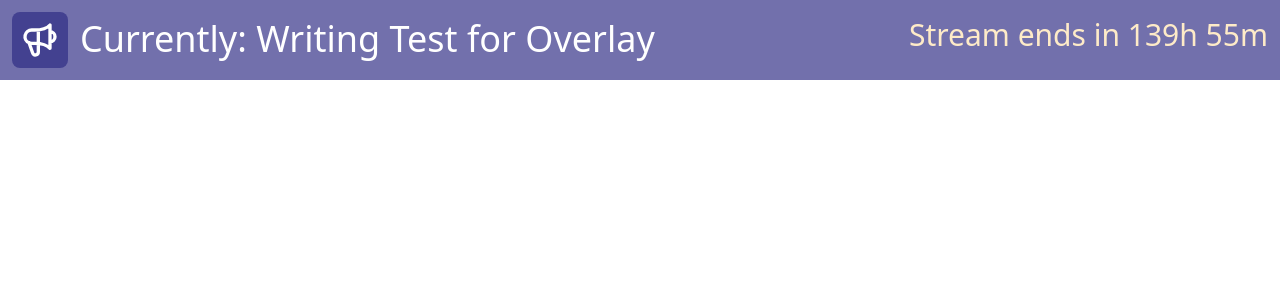
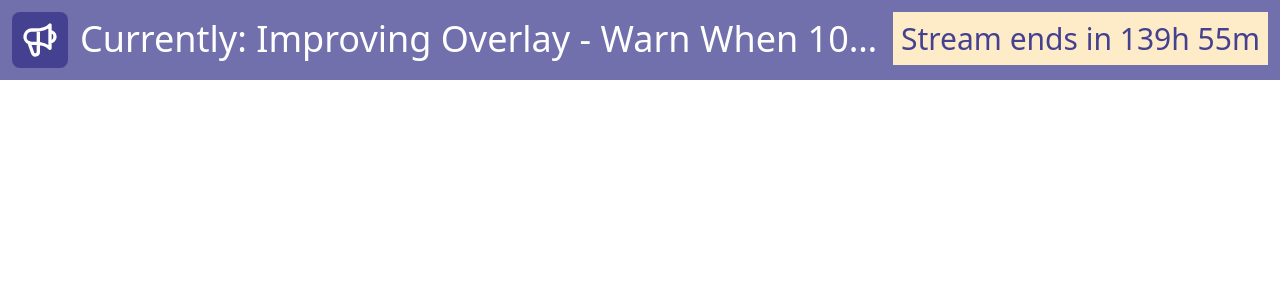
Before and after one commit to jitterted/jitteroverlay, a Vue app: page / in a window 1280 px wide. Shown: the top 300 px of the page. Built offline with nearby package versions, Linux system fonts and the light colour scheme; what @tailwindcss/ui would draw is missing.

Commit message:
Stream time remaining CSS class now is switched by the isNoteTime computed property.

```diff
--- a/src/App.vue
+++ b/src/App.vue
@@ -12,15 +12,16 @@
             </span>
             <p class="ml-3 font-medium text-4xl text-white truncate">
               Currently:
-              <!--              Improving Overlay - Warn When 10 Minutes Left in Stream-->
-              Writing Test for Overlay
-              <!--              Chatting About Today's Tasks-->
-              <!--              ☕️ Blackjack - Continue to Build Up the State Pattern-->
-              <!--              Noting Tasks for Next Stream-->
+              Improving Overlay - Warn When 10 Minutes Left in Stream
+              <!-- Chatting About Today's Tasks-->
+              <!-- ☕️ Blackjack - Continue to Build Up the State Pattern-->
+              <!-- Noting Tasks for Next Stream-->
             </p>
           </div>
           <div class="flex-shrink-0">
-            <p class="ml-3 font-medium text-3xl text-orange-200 truncate">
+            <p class="px-2 py-1 ml-3 font-medium text-3xl truncate"
+               v-bind:class="[isNoteTime ? noteTimeColorClasses : normalColorClasses]"
+            >
               Stream ends in {{ timeLeft }}
             </p>
           </div>
@@ -38,7 +39,9 @@ export default {
     return {
       streamEndDateTime: new Date('June 18, 2020 15:50:00'),
       timeLeftMs: 0,
-      interval: undefined
+      interval: undefined,
+      normalColorClasses: 'text-orange-200',
+      noteTimeColorClasses: 'text-indigo-800 bg-orange-200'
     }
   },
   computed: {
@@ -48,6 +51,9 @@ export default {
       } else {
         return "less than 1 minute";
       }
+    },
+    isNoteTime() {
+      return true;
     }
   },
   methods: {
```
